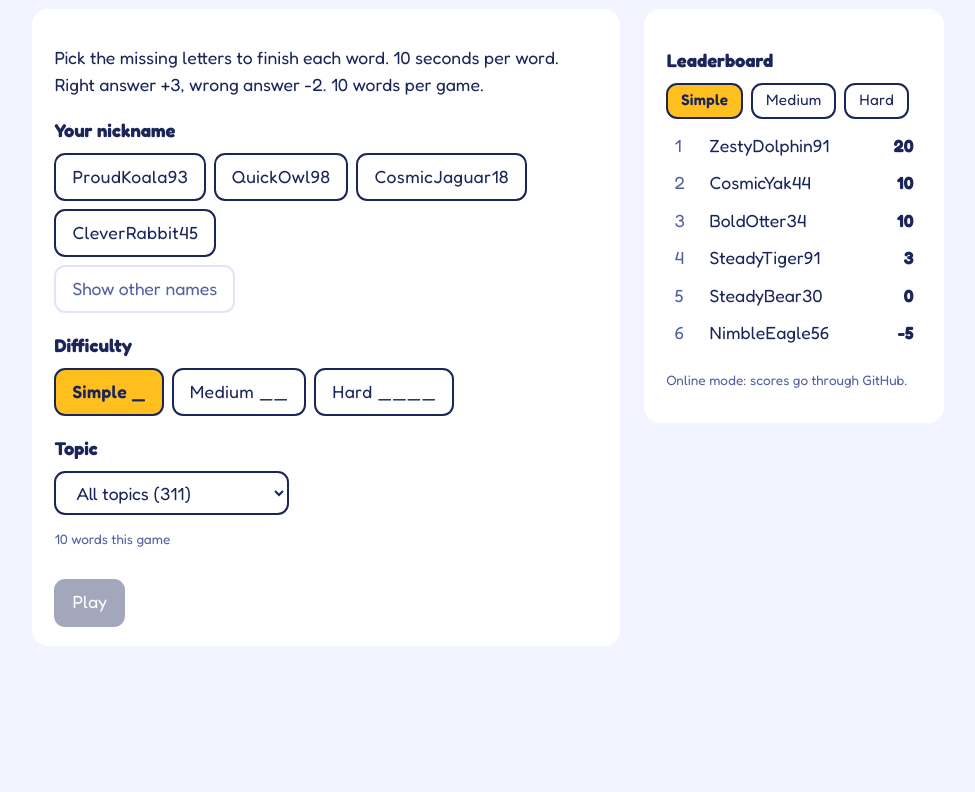
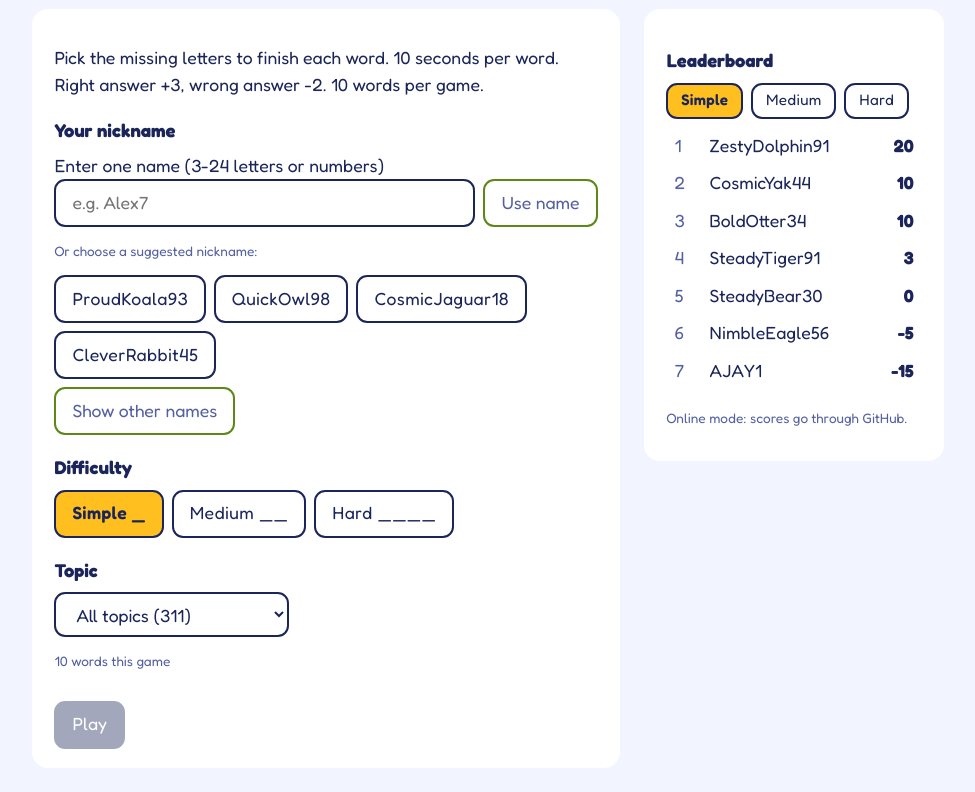
Before and after one commit to ajayyadavmit/Game_word, a plain HTML site: page index.html in a window 1280 px wide. Shown: the part 97-889 px from the top of the page, without its empty margins (152-1127 px from the left). Before the commit the page ends 800 px from the top, so only its background shows below. Drawn offline with Linux system fonts and the light colour scheme; no server answers.

Commit message:
custom name & diagram

```diff
--- a/game.js
+++ b/game.js
@@ -10,7 +10,7 @@ let CFG, mode = "github", bank = {}, allWords = new Set(), nick = "", level = ""
 const meaningCache = new Map();
 try { nick = localStorage.getItem("wg_nick") || ""; } catch (e) {}
 
-// ---------- guest nickname (suggested by the program, no free typing) ----------
+// ---------- guest nickname ----------
 function suggestNames() {
   const { adjectives: A, animals: N, suggestionsShown: k } = CFG.nicknames, s = new Set();
   for (let g = 0; s.size < k && g < 200; g++) s.add(A[rnd(A.length)] + N[rnd(N.length)] + (10 + rnd(90)));
@@ -27,6 +27,22 @@ function renderNicks() {
     b.onclick = () => { nick = n; try { localStorage.setItem("wg_nick", n); } catch (e) {} markNick(); };
     box.appendChild(b);
   });
+  markNick();
+}
+
+function useCustomNick(event) {
+  event.preventDefault();
+  const input = $("custom-nick");
+  const name = input.value.trim();
+  const error = $("custom-nick-error");
+  if (!/^[A-Za-z0-9]{3,24}$/.test(name)) {
+    error.textContent = "Use one name with 3-24 letters or numbers and no spaces.";
+    input.focus();
+    return;
+  }
+  nick = name;
+  error.textContent = "";
+  try { localStorage.setItem("wg_nick", nick); } catch (e) {}
   markNick();
 }
 
@@ -280,6 +296,7 @@ function renderBoard() {
 // ---------- start-up ----------
 async function init() {
   $("play").onclick = start;
+  $("custom-nick-form").onsubmit = useCustomNick;
   $("pronounce").onclick = () => {
     if (!("speechSynthesis" in window) || !("SpeechSynthesisUtterance" in window)) return;
     const utterance = new SpeechSynthesisUtterance($("vocab-word").textContent);
--- a/index.html
+++ b/index.html
@@ -1,10 +1,10 @@
 <!doctype html>
 <html lang="en">
   <head>
-<meta charset="utf-8">
-<meta name="viewport" content="width=device-width,initial-scale=1">
+    <meta charset="utf-8" />
+    <meta name="viewport" content="width=device-width,initial-scale=1" />
     <title>Word Fix</title>
-<link rel="stylesheet" href="style.css">
+    <link rel="stylesheet" href="style.css" />
   </head>
   <body>
     <main>
@@ -16,8 +16,28 @@
         <section id="home">
           <p id="rules"></p>
           <h2>Your nickname</h2>
+          <form id="custom-nick-form" novalidate>
+            <label for="custom-nick"
+              >Enter one name (3-24 letters or numbers)</label
+            >
+            <div class="nickname-entry">
+              <input
+                id="custom-nick"
+                type="text"
+                maxlength="24"
+                autocomplete="nickname"
+                placeholder="e.g. Alex7"
+                aria-describedby="custom-nick-error"
+              />
+              <button type="submit" class="ghost">Use name</button>
+            </div>
+            <p id="custom-nick-error" class="small" aria-live="polite"></p>
+          </form>
+          <p class="small">Or choose a suggested nickname:</p>
           <div id="nicks" class="chips"></div>
-      <button id="reroll" type="button" class="ghost">Show other names</button>
+          <button id="reroll" type="button" class="ghost">
+            Show other names
+          </button>
           <h2>Difficulty</h2>
           <div id="levels" class="chips"></div>
           <h2>Topic</h2>
@@ -29,24 +49,44 @@
         <section id="game" hidden>
           <div class="bar">
             <span id="round"></span>
-        <button id="next" type="button" class="primary next-action" hidden>Next word</button>
-        <span id="score-label"><span id="player-nick"></span>Score: <b id="score">0</b></span>
+            <button id="next" type="button" class="primary next-action" hidden>
+              Next word
+            </button>
+            <span id="score-label"
+              ><span id="player-nick"></span>Score: <b id="score">0</b></span
+            >
           </div>
           <div id="timer-wrap" class="timer-wrap" role="timer" aria-live="off">
-        <div class="timer-label"><span id="timer" class="timer">30</span><span id="timer-unit">seconds left</span></div>
-        <div class="timer-track" aria-hidden="true"><div id="timer-bar" class="timer-bar"></div></div>
+            <div class="timer-label">
+              <span id="timer" class="timer">30</span
+              ><span id="timer-unit">seconds left</span>
+            </div>
+            <div class="timer-track" aria-hidden="true">
+              <div id="timer-bar" class="timer-bar"></div>
+            </div>
           </div>
           <div id="tiles" class="tiles"></div>
           <p id="hint" class="small"></p>
           <div id="opts" class="opts"></div>
           <p id="msg" class="msg" aria-live="polite"></p>
-      <section id="vocabulary" class="vocabulary" aria-labelledby="vocabulary-title" aria-live="polite" hidden>
+          <section
+            id="vocabulary"
+            class="vocabulary"
+            aria-labelledby="vocabulary-title"
+            aria-live="polite"
+            hidden
+          >
             <div class="vocab-heading">
               <div>
                 <h2 id="vocabulary-title">Vocabulary</h2>
                 <p id="vocab-word" class="vocab-word"></p>
               </div>
-          <button id="pronounce" type="button" class="speak" aria-label="Listen to pronunciation">
+              <button
+                id="pronounce"
+                type="button"
+                class="speak"
+                aria-label="Listen to pronunciation"
+              >
                 <span aria-hidden="true">🔊</span><span>Listen</span>
               </button>
             </div>
@@ -61,7 +101,9 @@
           <p class="big" id="final"></p>
           <p id="summary"></p>
           <p id="submitmsg"></p>
-      <button id="submit" type="button" class="primary" hidden>Send score to leaderboard</button>
+          <button id="submit" type="button" class="primary" hidden>
+            Send score to leaderboard
+          </button>
           <button id="again" type="button" class="ghost">Play again</button>
         </section>
       </div>
--- a/leaderboard.json
+++ b/leaderboard.json
@@ -47,6 +47,14 @@
    "plays": 1,
    "domain": "fruits",
    "updated": "2026-11-23"
+  },
+  {
+   "nick": "AJAY1",
+   "difficulty": "simple",
+   "best": -15,
+   "plays": 1,
+   "domain": "all",
+   "updated": "2026-11-24"
   }
  ],
  "processedIssues": [
--- a/style.css
+++ b/style.css
@@ -1,5 +1,5 @@
 @import url("https://fonts.googleapis.com/css2?family=Fredoka:wght@400;600;700&display=swap");
-:root{--ink:#1b2559;--paper:#f2f5ff;--card:#fff;--sun:#ffbf1f;--good:#1b8f5f;--bad:#cc3b3b;--soft:#dfe5fb;--mid:#5560a0}
+:root{--ink:#1b2559;--paper:#f2f5ff;--card:#fff;--sun:#ffbf1f;--good:#1b8f5f;--bad:#cc3b3b;--soft:#5d8719;--mid:#5560a0}
 *{box-sizing:border-box}
 body{margin:0;background:var(--paper);color:var(--ink);font:400 1.1rem/1.5 Fredoka,ui-rounded,system-ui,sans-serif}
 main{max-width:960px;margin:0 auto;padding:1.5rem;display:grid;gap:1.5rem;grid-template-columns:1fr}
@@ -7,13 +7,17 @@ main{max-width:960px;margin:0 auto;padding:1.5rem;display:grid;gap:1.5rem;grid-t
 h1{grid-column:1/-1;margin:0;font-size:2.4rem;font-weight:700}
 h2{font-size:1.15rem;margin:1.2rem 0 .5rem}
 #stage,aside{background:var(--card);border-radius:1rem;padding:1.2rem 1.4rem}
-button,select{font:inherit;color:inherit;border-radius:.7rem;border:2px solid var(--ink);background:var(--card);padding:.55rem 1rem;cursor:pointer}
-button:focus-visible,select:focus-visible{outline:3px solid var(--sun);outline-offset:2px}
+button,select,input{font:inherit;color:inherit;border-radius:.7rem;border:2px solid var(--ink);background:var(--card);padding:.55rem 1rem}
+button,select{cursor:pointer}
+button:focus-visible,select:focus-visible,input:focus-visible{outline:3px solid var(--sun);outline-offset:2px}
 button:disabled{cursor:default}
 .primary{background:var(--ink);color:#fff;margin-top:1rem}
 .primary:disabled{opacity:.4}
 .ghost{border-color:var(--soft);color:var(--mid)}
 .chips{display:flex;flex-wrap:wrap;gap:.5rem;margin-bottom:.5rem}
+.nickname-entry{display:flex;flex-wrap:wrap;gap:.5rem}
+.nickname-entry input{min-width:0;flex:1}
+.nickname-entry button{white-space:nowrap}
 .chip.on{background:var(--sun);border-color:var(--ink);font-weight:600}
 .bar{display:grid;grid-template-columns:minmax(0,1fr) auto minmax(0,1fr);align-items:center;gap:.5rem}
 #round{grid-column:1;min-width:0}
```
Also changed, not shown: 2 other files. Lines whose indentation alone changed are shown as unchanged.
